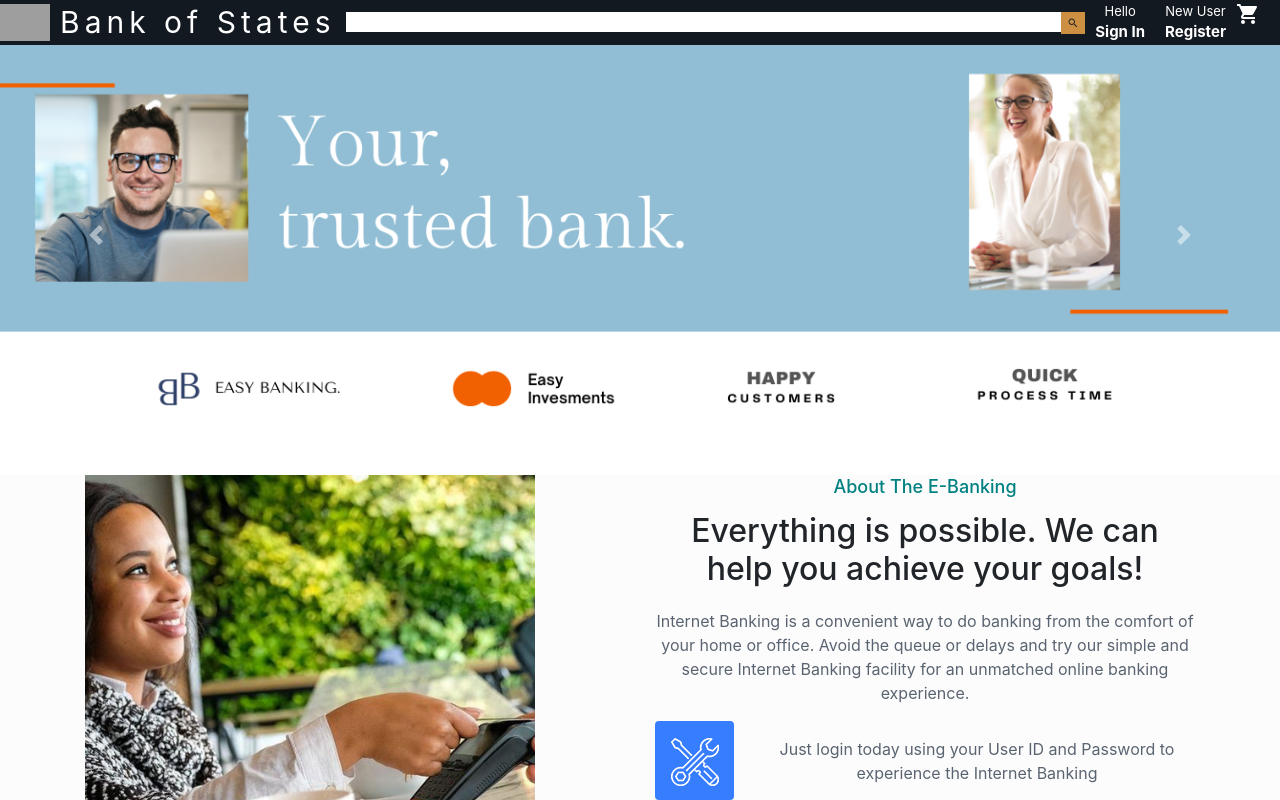
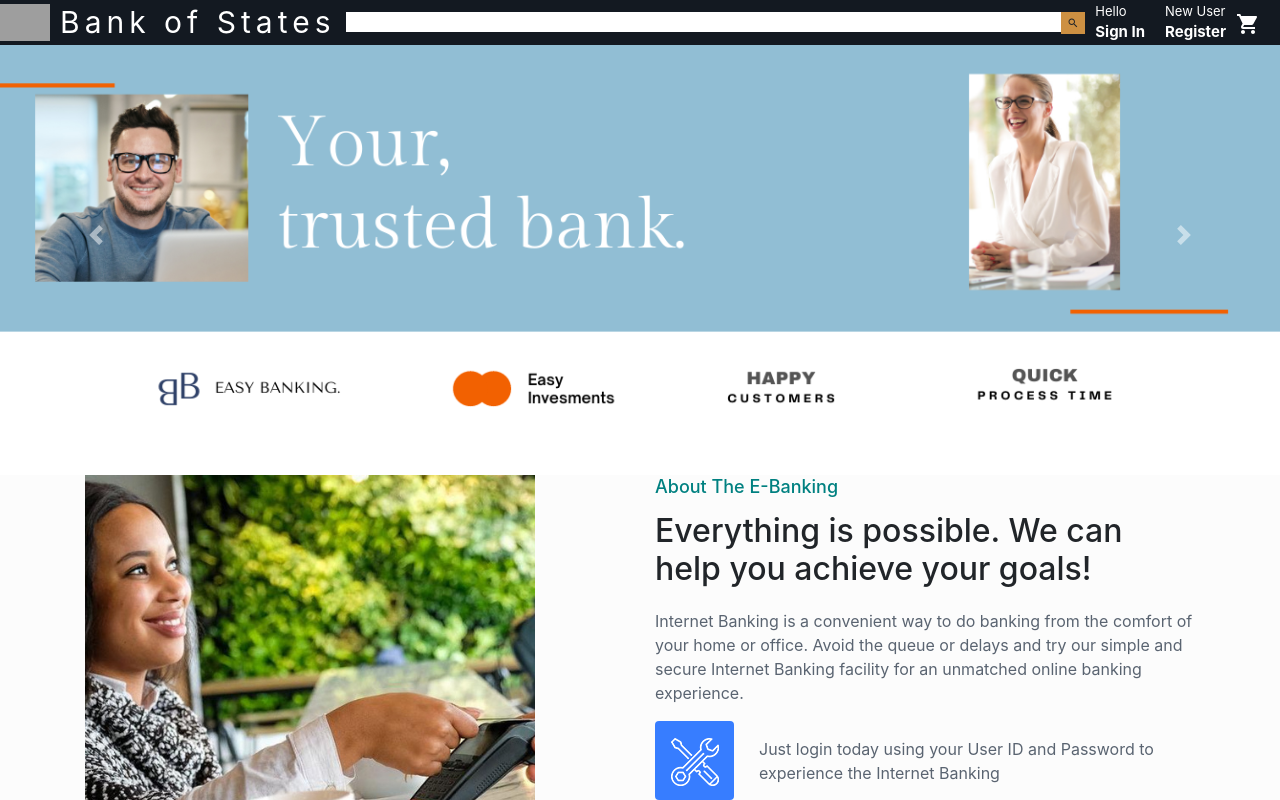
Before and after one commit to ihsanalgul/bankofstate, a React (Create React App) app: page / in a window 1280 px wide. Shown: the top 800 px of the page. Built offline with nearby package versions, Linux system fonts and the light colour scheme; grey boxes are pictures that could not be loaded.

Commit message:
firebase add

```diff
--- a/src/App.css
+++ b/src/App.css
@@ -1,5 +1,5 @@
 .App {
-  text-align: center;
+  text-align: left;
 }
 
 .App-logo {
--- a/src/header/Header.css
+++ b/src/header/Header.css
@@ -66,6 +66,7 @@
   .header__optionBasket {
     display: flex;
     align-items: center;
+    margin-top: 10px;
   }
 
   .header__basketCount {
```
Also changed, not shown: firebase.json (added), 2 other files (tests, documents, lock files or other folders).
